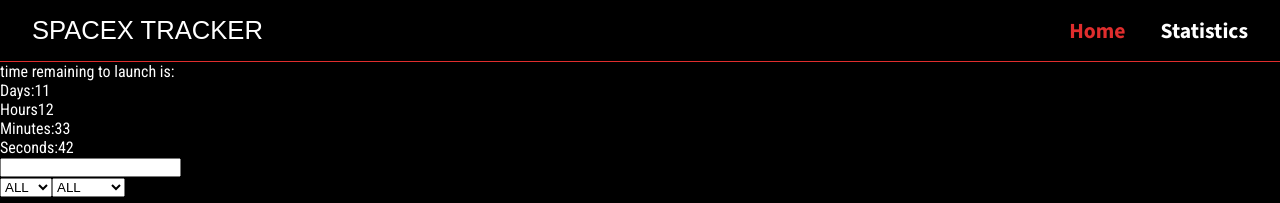
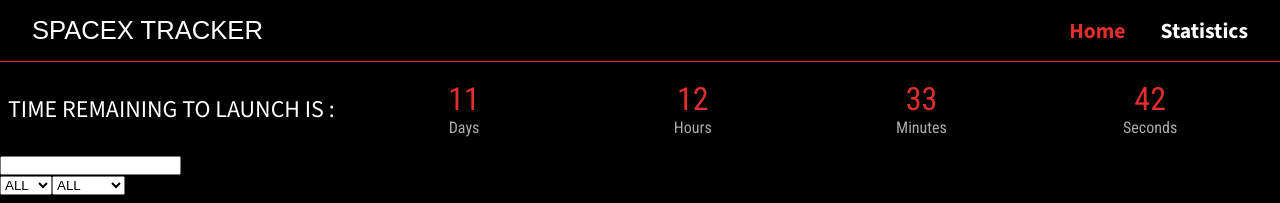
Before and after one commit to shibaan1/SpaceX-Launch-Tracker, a React (Vite) app: page / in a window 1280 px wide. Shown: the top 203 px of the page. Built offline with nearby package versions, Linux system fonts and the light colour scheme.

Commit message:
style: improve launch time styling

```diff
--- /dev/null
+++ b/src/components/Countdown.css
@@ -0,0 +1,50 @@
+.countdown {
+    display: flex;
+    flex-direction: row;
+    margin: 8px 3px;
+    padding: 5px 5px;
+}
+
+.time-remaining {
+    font-size: 1.5rem;
+    font-family: "Source Sans 3", sans-serif;
+    display: flex;
+    align-items: center;
+}
+
+.timer {
+    display: flex;
+    flex-direction: row;
+    margin: 5px 5px;
+    margin-left: 30px;
+    gap: 30px;
+    align-items: center;
+    width: 70%;
+}
+
+.days,
+.hours,
+.minutes,
+.seconds {
+    display: flex;
+    flex-direction: column;
+    width: 100%;
+    text-align: center;
+    align-items: center;
+
+}
+
+.minutes-number,
+.days-number,
+.hours-number,
+.seconds-number {
+    color: #E02D2D;
+    font-size: 2rem;
+}
+
+.days-unit,
+.hours-unit,
+.minutes-unit,
+.seconds-unit {
+    color: #AAAAAA;
+}
--- a/src/components/Countdown.jsx
+++ b/src/components/Countdown.jsx
@@ -1,4 +1,5 @@
 import React, { useState, useEffect } from 'react'
+import './Countdown.css'
 
 const Countdown = () => {
 
@@ -21,12 +22,31 @@
   }, [])
 
   return (
-    <div>
-      <p>time remaining to launch is:</p>
-      <p>Days:{Math.floor(difference / (1000 * 60 * 60 * 24))}</p>
-      <p>Hours{Math.floor((difference % (1000 * 60 * 60 * 24)) / (1000 * 60 * 60))}</p>
-      <p>Minutes:{Math.floor((difference % (1000 * 60 * 60)) / (1000 * 60))}</p>
-      <p>Seconds:{Math.floor((difference % (1000 * 60)) / (1000))}</p>
+    <div className='countdown'>
+      <p className='time-remaining'>TIME REMAINING TO LAUNCH IS :</p>
+      <div className='timer'>
+
+        <div className='days'>
+          <p className='days-number'>{Math.floor(difference / (1000 * 60 * 60 * 24))}</p>
+        <p className='days-unit'>Days</p>
+        </div>
+
+        <div className='hours'>
+          <p className='hours-number'>{Math.floor((difference % (1000 * 60 * 60 * 24)) / (1000 * 60 * 60))}</p>
+        <p className='hours-unit'>Hours</p>
+        </div>
+
+        <div className='minutes'>
+          <p className='minutes-number'>{Math.floor((difference % (1000 * 60 * 60)) / (1000 * 60))}</p>
+        <p className='minutes-unit'>Minutes</p>
+        </div>
+
+        <div className='seconds'>
+        <p className='seconds-number'>{Math.floor((difference % (1000 * 60)) / (1000))}</p>
+        <p className='seconds-unit'>Seconds</p>
+        </div>
+
+      </div>
     </div>
   )
 }
```
